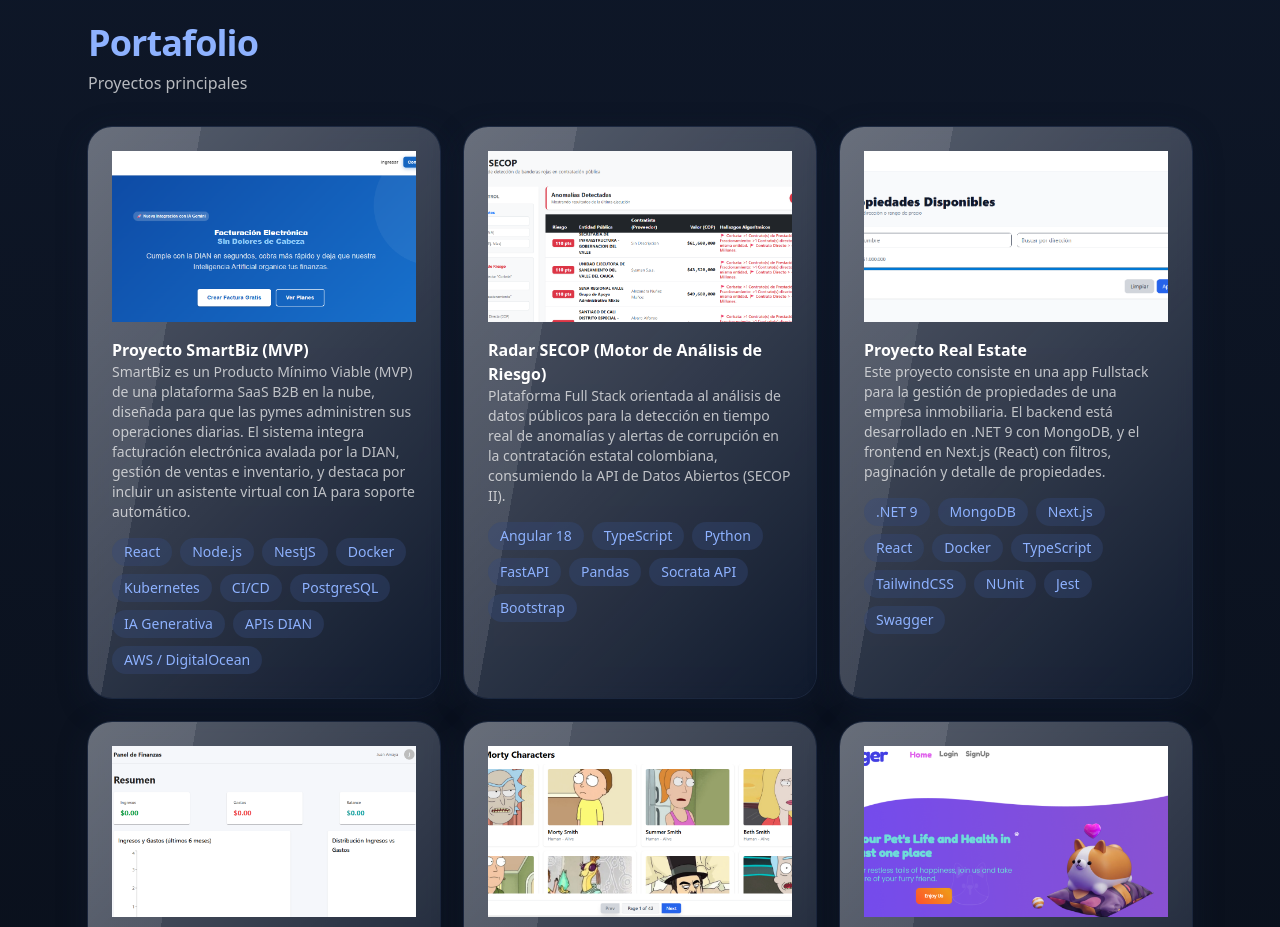
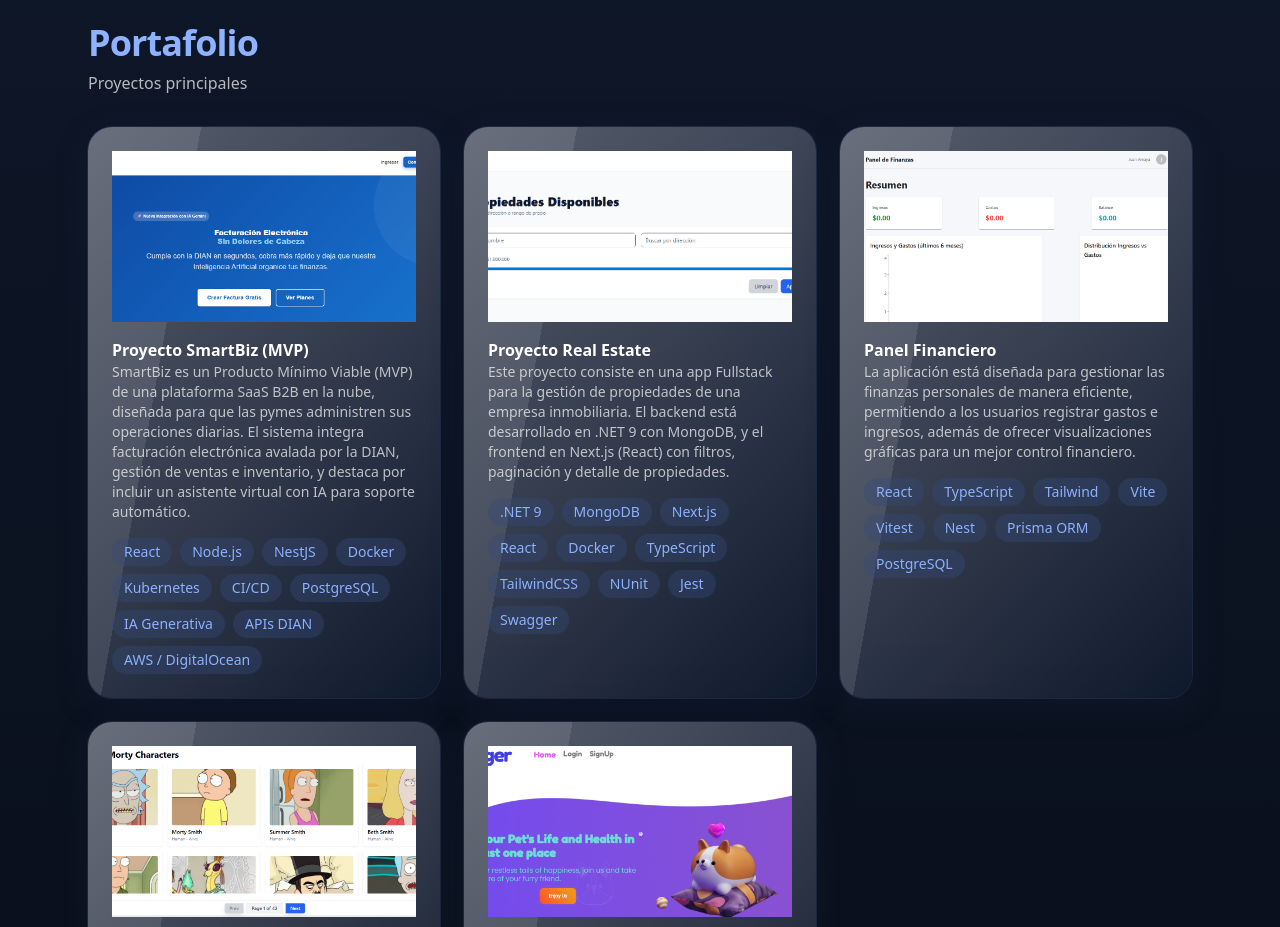
Before and after one commit to juasamaya/curriculum, a React (Vite) app: page / in a window 1280 px wide. Shown: the part 1360-2287 px from the top of the page. Built offline with nearby package versions, Linux system fonts and the light colour scheme.

Commit message:
hide radar secop

```diff
--- a/src/content/i18n.ts
+++ b/src/content/i18n.ts
@@ -56,20 +56,20 @@
         url: "https://smartbiz-app.netlify.app/",
         image: smartbizImage
       },
-      {
-        title: "SECOP Radar (Data-Driven Risk Engine)",
-        desc: "A Full Stack data analysis platform designed to detect real-time anomalies and corruption red flags within Colombian public procurement by consuming the SECOP II Open Data API.",
-        techs: ["Angular 18", "TypeScript", "Python", "FastAPI", "Pandas", "Socrata API", "Bootstrap"],
-        bullets: [
-          "Engineered a dynamic Risk Engine using Python and Pandas to ingest, clean, and process thousands of public contract records in milliseconds.",
-          "Implemented mathematical algorithms and heuristics to automatically detect specific corruption patterns, such as contract fracturing and overlapping service agreements.",
-          "Built a high-performance RESTful API with FastAPI, featuring dynamic query parameters that allow users to calibrate the risk model's sensitivity.",
-          "Developed a responsive, state-of-the-art dashboard using Angular 18 (Standalone Components) to visualize critical data and control algorithmic thresholds.",
-          "Orchestrated real-time Open Data consumption, ensuring fault tolerance and robust data cleaning processes to handle inconsistencies in government datasets."
-        ],
-        url: "https://secop-dashboard.netlify.app/",
-        image: secopImage
-      },
+      // {
+      //   title: "SECOP Radar (Data-Driven Risk Engine)",
+      //   desc: "A Full Stack data analysis platform designed to detect real-time anomalies and corruption red flags within Colombian public procurement by consuming the SECOP II Open Data API.",
+      //   techs: ["Angular 18", "TypeScript", "Python", "FastAPI", "Pandas", "Socrata API", "Bootstrap"],
+      //   bullets: [
+      //     "Engineered a dynamic Risk Engine using Python and Pandas to ingest, clean, and process thousands of public contract records in milliseconds.",
+      //     "Implemented mathematical algorithms and heuristics to automatically detect specific corruption patterns, such as contract fracturing and overlapping service agreements.",
+      //     "Built a high-performance RESTful API with FastAPI, featuring dynamic query parameters that allow users to calibrate the risk model's sensitivity.",
+      //     "Developed a responsive, state-of-the-art dashboard using Angular 18 (Standalone Components) to visualize critical data and control algorithmic thresholds.",
+      //     "Orchestrated real-time Open Data consumption, ensuring fault tolerance and robust data cleaning processes to handle inconsistencies in government datasets."
+      //   ],
+      //   url: "https://secop-dashboard.netlify.app/",
+      //   image: secopImage
+      // },
       {
         title: "Real Estate Project",
         desc: "This project is a fullstack application for managing properties in a real estate company. The backend is built with .NET 9 and MongoDB, while the frontend is developed with Next.js (React), featuring filters, pagination, and property detail views.",
@@ -256,20 +256,20 @@
         url: "https://smartbiz-app.netlify.app/",
         image: smartbizImage
       },
-      {
-        title: "Radar SECOP (Motor de Análisis de Riesgo)",
-        desc: "Plataforma Full Stack orientada al análisis de datos públicos para la detección en tiempo real de anomalías y alertas de corrupción en la contratación estatal colombiana, consumiendo la API de Datos Abiertos (SECOP II).",
-        techs: ["Angular 18", "TypeScript", "Python", "FastAPI", "Pandas", "Socrata API", "Bootstrap"],
-        bullets: [
-          "Diseñé y desarrollé un Motor de Riesgo (Risk Engine) en el backend utilizando Python y Pandas para limpiar, agrupar y procesar miles de registros estatales en milisegundos.",
-          "Implementé algoritmos matemáticos y heurísticos para detectar automáticamente patrones de corrupción, como el fraccionamiento de contratos y la sobreposición de fechas ('corbatas').",
-          "Construí una API RESTful de alto rendimiento con FastAPI, integrando parámetros dinámicos que permiten a los usuarios calibrar la sensibilidad del algoritmo de detección.",
-          "Desarrollé un dashboard interactivo y responsivo utilizando la última arquitectura de Angular 18 (Standalone Components) para la visualización estructurada de las banderas rojas.",
-          "Orquesté la ingesta de datos en tiempo real (Open Data) garantizando tolerancia a fallos y manejo de errores (Data Cleaning) ante inconsistencias en los registros del gobierno."
-        ],
-        url: "https://secop-dashboard.netlify.app/",
-        image: secopImage
-      },
+      // {
+      //   title: "Radar SECOP (Motor de Análisis de Riesgo)",
+      //   desc: "Plataforma Full Stack orientada al análisis de datos públicos para la detección en tiempo real de anomalías y alertas de corrupción en la contratación estatal colombiana, consumiendo la API de Datos Abiertos (SECOP II).",
+      //   techs: ["Angular 18", "TypeScript", "Python", "FastAPI", "Pandas", "Socrata API", "Bootstrap"],
+      //   bullets: [
+      //     "Diseñé y desarrollé un Motor de Riesgo (Risk Engine) en el backend utilizando Python y Pandas para limpiar, agrupar y procesar miles de registros estatales en milisegundos.",
+      //     "Implementé algoritmos matemáticos y heurísticos para detectar automáticamente patrones de corrupción, como el fraccionamiento de contratos y la sobreposición de fechas ('corbatas').",
+      //     "Construí una API RESTful de alto rendimiento con FastAPI, integrando parámetros dinámicos que permiten a los usuarios calibrar la sensibilidad del algoritmo de detección.",
+      //     "Desarrollé un dashboard interactivo y responsivo utilizando la última arquitectura de Angular 18 (Standalone Components) para la visualización estructurada de las banderas rojas.",
+      //     "Orquesté la ingesta de datos en tiempo real (Open Data) garantizando tolerancia a fallos y manejo de errores (Data Cleaning) ante inconsistencias en los registros del gobierno."
+      //   ],
+      //   url: "https://secop-dashboard.netlify.app/",
+      //   image: secopImage
+      // },
       {
         title: "Proyecto Real Estate",
         desc: "Este proyecto consiste en una app Fullstack para la gestión de propiedades de una empresa inmobiliaria. El backend está desarrollado en .NET 9 con MongoDB, y el frontend en Next.js (React) con filtros, paginación y detalle de propiedades.",
```
